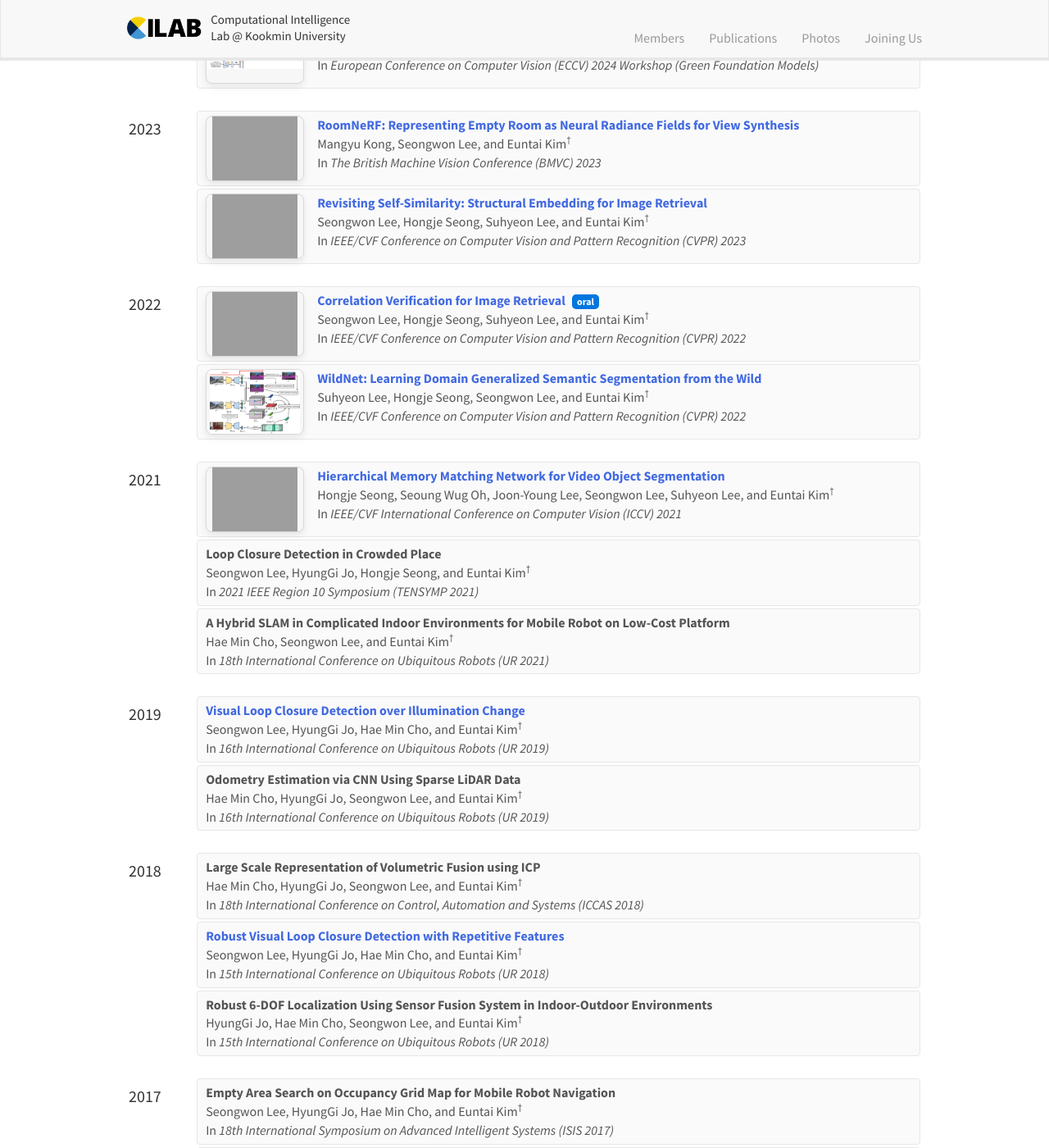
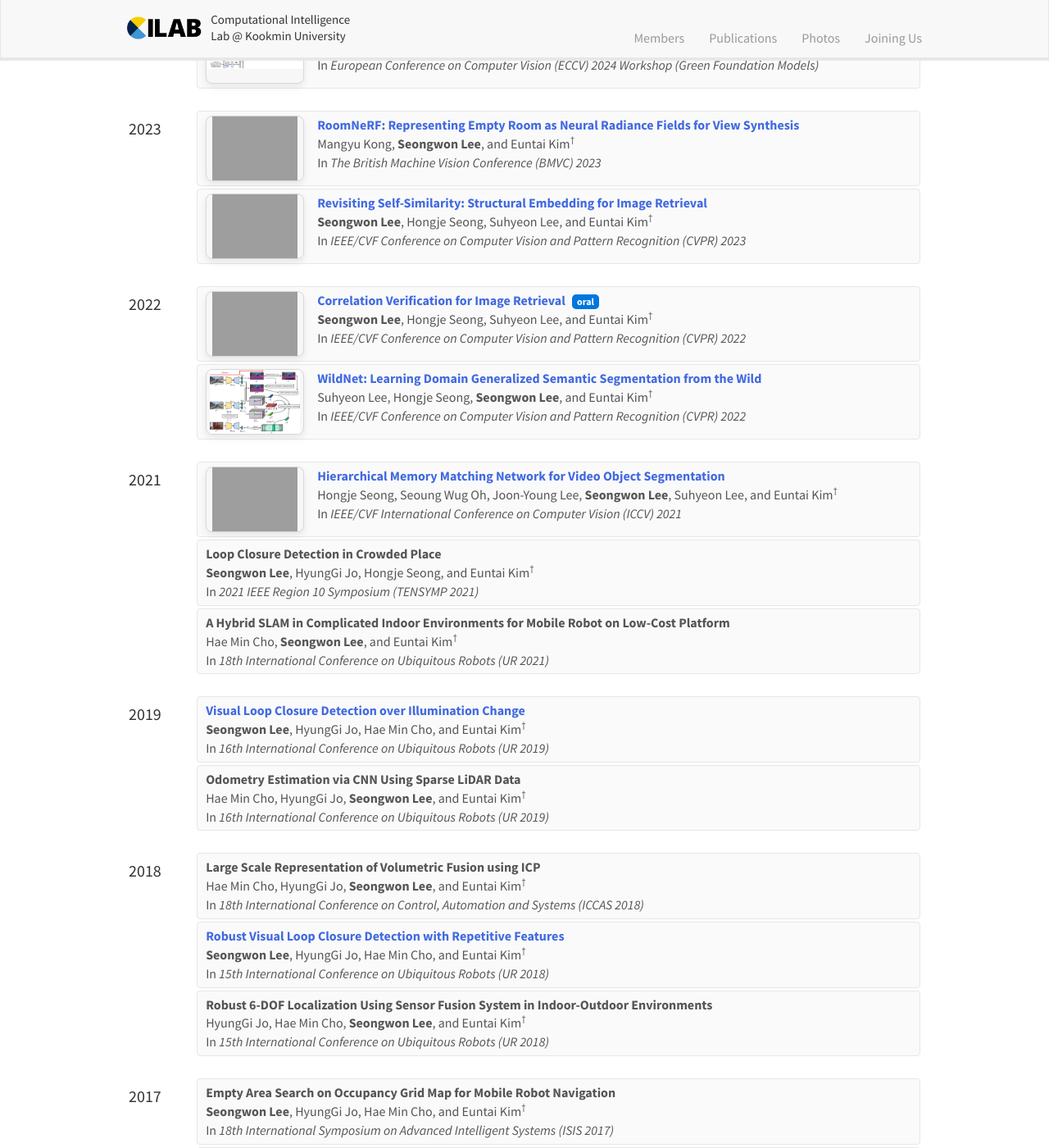
Before and after one commit to kookmin-cilab/kookmin-cilab.github.io, a Jekyll site: the page built from _pages/publications.html, in a window 1280 px wide and 1400 px high, scrolled down 819 px, cut to the strip 0-1400 px from the top of the window. Shown: the whole strip at 82% size. Built offline with Jekyll 4.4.1, drawn with Linux system fonts in a browser that asks for light colours; nearby versions of some CDN libraries; some of the changed text lies outside the part shown; grey boxes are pictures that could not be loaded.

```diff
--- a/_data/publist.yml
+++ b/_data/publist.yml
@@ -1,6 +1,6 @@
 - title: "Rethinking Pose Refinement in 3D Gaussian Splatting under Pose Prior and Geometric Uncertainty"
   year: 2026
-  authors: Mangyu Kong, Seongwon Lee<sup>†</sup>, and Euntai Kim<sup>†</sup>
+  authors: Mangyu Kong, <strong>Seongwon Lee<sup>†</sup></strong>, and Euntai Kim<sup>†</sup>
   venue: IEEE/CVF Conference on Computer Vision and Pattern Recognition (CVPR) 2026
   link_exist: 0
   link:
@@ -12,7 +12,7 @@
 
 - title: "HypeVPR: Exploring Hyperbolic Space for Perspective to Equirectangular Visual Place Recognition"
   year: 2026
-  authors: Suhan Woo, Seongwon Lee, Jinwoo Jang, and Euntai Kim<sup>†</sup>
+  authors: Suhan Woo, <strong>Seongwon Lee</strong>, Jinwoo Jang, and Euntai Kim<sup>†</sup>
   venue: IEEE/CVF Conference on Computer Vision and Pattern Recognition (CVPR) 2026
   link_exist: 1
   link: https://arxiv.org/abs/2506.04764
@@ -24,7 +24,7 @@
 
 - title: "VG3T: Visual Geometry Grounded Gaussian Transformer"
   year: 2026
-  authors: Junho Kim, and Seongwon Lee<sup>†</sup>
+  authors: <strong>Junho Kim</strong>, and <strong>Seongwon Lee<sup>†</sup></strong>
   venue: IEEE International Conference on Robotics and Automation (ICRA)
   link_exist: 1
   link: https://arxiv.org/abs/2512.05988
@@ -36,7 +36,7 @@
 
 - title: "Location-Aware Transformer Network for Bird’s Eye View Semantic Segmentation"
   year: 2025
-  authors: Suhan Woo, Minseong Park, Youngjo Lee, Seongwon Lee, and Euntai Kim<sup>†</sup>
+  authors: Suhan Woo, Minseong Park, Youngjo Lee, <strong>Seongwon Lee</strong>, and Euntai Kim<sup>†</sup>
   venue: Transactions on Intelligent Vehicle (TIV)
   link_exist: 1
   link: https://ieeexplore.ieee.org/document/10729649
@@ -49,7 +49,7 @@
 
 - title: "Fast Global Localization on Neural Radiance Field"
   year: 2025
-  authors: Mangyu Kong, Jaewon Lee, Seongwon Lee<sup>†</sup>, and Euntai Kim<sup>†</sup>
+  authors: Mangyu Kong, Jaewon Lee, <strong>Seongwon Lee<sup>†</sup></strong>, and Euntai Kim<sup>†</sup>
   venue: IEEE International Conference on Robotics and Automation (ICRA)
   link_exist: 1
   link: https://arxiv.org/abs/2406.12202
@@ -61,7 +61,7 @@
 
 - title: "Correlation Verification for Image Retrieval and Its Memory Footprint Optimization"
   year: 2025
-  authors: Seongwon Lee, Hongje Seong, Suhyeon Lee, and Euntai Kim<sup>†</sup>
+  authors: <strong>Seongwon Lee</strong>, Hongje Seong, Suhyeon Lee, and Euntai Kim<sup>†</sup>
   venue: Transactions on Pattern Analysis and Machine Intelligence (TPAMI)
   link_exist: 1
   link: https://ieeexplore.ieee.org/document/10759842
@@ -73,7 +73,7 @@
 
 - title: "Back to the Context: Tuning Visual Localization using Structural and Edge Context within Image"
   year: 2024
-  authors: Nanda Febri Istighfarin, Seongwon Lee, and HyungGi Jo<sup>†</sup>
+  authors: Nanda Febri Istighfarin, <strong>Seongwon Lee</strong>, and HyungGi Jo<sup>†</sup>
   venue: IEEE Access
   link_exist: 1
   link: https://ieeexplore.ieee.org/document/10723272
@@ -85,7 +85,7 @@
 
 - title: "Language-only Efficient Prompt Learning for Zero-shot Composed Image Retrieval"
   year: 2024
-  authors: Seongwon Lee, and Yong-Ju Lee<sup>†</sup>
+  authors: <strong>Seongwon Lee</strong>, and Yong-Ju Lee<sup>†</sup>
   venue: European Conference on Computer Vision (ECCV) 2024 Workshop (Green Foundation Models)
   link_exist: 1
   link: https://green-fomo.github.io/ECCV2024/index.html
@@ -97,7 +97,7 @@
 
 - title: "RoomNeRF: Representing Empty Room as Neural Radiance Fields for View Synthesis"
   year: 2023
-  authors: Mangyu Kong, Seongwon Lee, and Euntai Kim<sup>†</sup>
+  authors: Mangyu Kong, <strong>Seongwon Lee</strong>, and Euntai Kim<sup>†</sup>
   venue: The British Machine Vision Conference (BMVC) 2023
   link: https://proceedings.bmvc2023.org/825/
   link_exist: 1
@@ -109,7 +109,7 @@
 
 - title: "Revisiting Self-Similarity: Structural Embedding for Image Retrieval"
   year: 2023
-  authors: Seongwon Lee, Hongje Seong, Suhyeon Lee, and Euntai Kim<sup>†</sup>
+  authors: <strong>Seongwon Lee</strong>, Hongje Seong, Suhyeon Lee, and Euntai Kim<sup>†</sup>
   venue: IEEE/CVF Conference on Computer Vision and Pattern Recognition (CVPR) 2023
   link_exist: 1
   link: https://openaccess.thecvf.com/content/CVPR2023/html/Lee_Revisiting_Self-Similarity_Structural_Embedding_for_Image_Retrieval_CVPR_2023_paper.html
@@ -121,7 +121,7 @@
 
 - title: "Correlation Verification for Image Retrieval"
   year: 2022
-  authors: Seongwon Lee, Hongje Seong, Suhyeon Lee, and Euntai Kim<sup>†</sup>
+  authors: <strong>Seongwon Lee</strong>, Hongje Seong, Suhyeon Lee, and Euntai Kim<sup>†</sup>
   venue: IEEE/CVF Conference on Computer Vision and Pattern Recognition (CVPR) 2022
   link_exist: 1
   link: https://openaccess.thecvf.com/content/CVPR2022/html/Lee_Correlation_Verification_for_Image_Retrieval_CVPR_2022_paper.html
@@ -134,7 +134,7 @@
 
 - title: "WildNet: Learning Domain Generalized Semantic Segmentation from the Wild"
   year: 2022
-  authors: Suhyeon Lee, Hongje Seong, Seongwon Lee, and Euntai Kim<sup>†</sup>
+  authors: Suhyeon Lee, Hongje Seong, <strong>Seongwon Lee</strong>, and Euntai Kim<sup>†</sup>
   venue: IEEE/CVF Conference on Computer Vision and Pattern Recognition (CVPR) 2022
   link_exist: 1
   link: https://openaccess.thecvf.com/content/CVPR2022/html/Lee_WildNet_Learning_Domain_Generalized_Semantic_Segmentation_From_the_Wild_CVPR_2022_paper.html
@@ -146,7 +146,7 @@
 
 - title: "Hierarchical Memory Matching Network for Video Object Segmentation"
   year: 2021
-  authors: Hongje Seong, Seoung Wug Oh, Joon-Young Lee, Seongwon Lee, Suhyeon Lee, and Euntai Kim<sup>†</sup>
+  authors: Hongje Seong, Seoung Wug Oh, Joon-Young Lee, <strong>Seongwon Lee</strong>, Suhyeon Lee, and Euntai Kim<sup>†</sup>
   venue: IEEE/CVF International Conference on Computer Vision (ICCV) 2021
   link_exist: 1
   link: https://openaccess.thecvf.com/content/ICCV2021/html/Seong_Hierarchical_Memory_Matching_Network_for_Video_Object_Segmentation_ICCV_2021_paper.html
@@ -158,7 +158,7 @@
 
 - title: "Loop Closure Detection in Crowded Place"
   year: 2021
-  authors: Seongwon Lee, HyungGi Jo, Hongje Seong, and Euntai Kim<sup>†</sup>
+  authors: <strong>Seongwon Lee</strong>, HyungGi Jo, Hongje Seong, and Euntai Kim<sup>†</sup>
   venue: 2021 IEEE Region 10 Symposium (TENSYMP 2021)
   link_exist: 0
   link:
@@ -169,7 +169,7 @@
 
 - title: "A Hybrid SLAM in Complicated Indoor Environments for Mobile Robot on Low-Cost Platform"
   year: 2021
-  authors: Hae Min Cho, Seongwon Lee, and Euntai Kim<sup>†</sup>
+  authors: Hae Min Cho, <strong>Seongwon Lee</strong>, and Euntai Kim<sup>†</sup>
   venue: 18th International Conference on Ubiquitous Robots (UR 2021)
   link_exist: 0
   link:
@@ -180,7 +180,7 @@
 
 - title: "Visual Loop Closure Detection over Illumination Change"
   year: 2019
-  authors: Seongwon Lee, HyungGi Jo, Hae Min Cho, and Euntai Kim<sup>†</sup>
+  authors: <strong>Seongwon Lee</strong>, HyungGi Jo, Hae Min Cho, and Euntai Kim<sup>†</sup>
   venue: 16th International Conference on Ubiquitous Robots (UR 2019)
   link_exist: 1
   link: https://ieeexplore.ieee.org/document/8768627
@@ -191,7 +191,7 @@
 
 - title: "Odometry Estimation via CNN Using Sparse LiDAR Data"
   year: 2019
-  authors: Hae Min Cho, HyungGi Jo, Seongwon Lee, and Euntai Kim<sup>†</sup>
+  authors: Hae Min Cho, HyungGi Jo, <strong>Seongwon Lee</strong>, and Euntai Kim<sup>†</sup>
   venue: 16th International Conference on Ubiquitous Robots (UR 2019)
   link_exist: 0
   link:
@@ -202,7 +202,7 @@
 
 - title: "Large Scale Representation of Volumetric Fusion using ICP"
   year: 2018
-  authors: Hae Min Cho, HyungGi Jo, Seongwon Lee, and Euntai Kim<sup>†</sup>
+  authors: Hae Min Cho, HyungGi Jo, <strong>Seongwon Lee</strong>, and Euntai Kim<sup>†</sup>
   venue: 18th International Conference on Control, Automation and Systems (ICCAS 2018)
   link_exist: 0
   link:
@@ -213,7 +213,7 @@
 
 - title: "Robust Visual Loop Closure Detection with Repetitive Features"
   year: 2018
-  authors: Seongwon Lee, HyungGi Jo, Hae Min Cho, and Euntai Kim<sup>†</sup>
+  authors: <strong>Seongwon Lee</strong>, HyungGi Jo, Hae Min Cho, and Euntai Kim<sup>†</sup>
   venue: 15th International Conference on Ubiquitous Robots (UR 2018)
   link_exist: 1
   link: https://ieeexplore.ieee.org/document/8441872
@@ -224,7 +224,7 @@
 
 - title: "Robust 6-DOF Localization Using Sensor Fusion System in Indoor-Outdoor Environments"
   year: 2018
-  authors: HyungGi Jo, Hae Min Cho, Seongwon Lee, and Euntai Kim<sup>†</sup>
+  authors: HyungGi Jo, Hae Min Cho, <strong>Seongwon Lee</strong>, and Euntai Kim<sup>†</sup>
   venue: 15th International Conference on Ubiquitous Robots (UR 2018)
   link_exist: 0
   link:
@@ -235,7 +235,7 @@
 
 - title: "Empty Area Search on Occupancy Grid Map for Mobile Robot Navigation"
   year: 2017
-  authors: Seongwon Lee, HyungGi Jo, Hae Min Cho, and Euntai Kim<sup>†</sup>
+  authors: <strong>Seongwon Lee</strong>, HyungGi Jo, Hae Min Cho, and Euntai Kim<sup>†</sup>
   venue: 18th International Symposium on Advanced Intelligent Systems (ISIS 2017)
   link_exist: 0
   link:
@@ -246,7 +246,7 @@
 
 - title: "Multi-Resolution Point Cloud Generation Based on Heterogeneous Sensor Fusion System"
   year: 2017
-  authors: HyungGi Jo, Hae Min Cho, Seongwon Lee, and Euntai Kim<sup>†</sup>
+  authors: HyungGi Jo, Hae Min Cho, <strong>Seongwon Lee</strong>, and Euntai Kim<sup>†</sup>
   venue: 2017 14th International Conference on Ubiquitous Robots and Ambient Intelligence (URAI 2017)
   link_exist: 1
   link: https://ieeexplore.ieee.org/document/7992856
```
